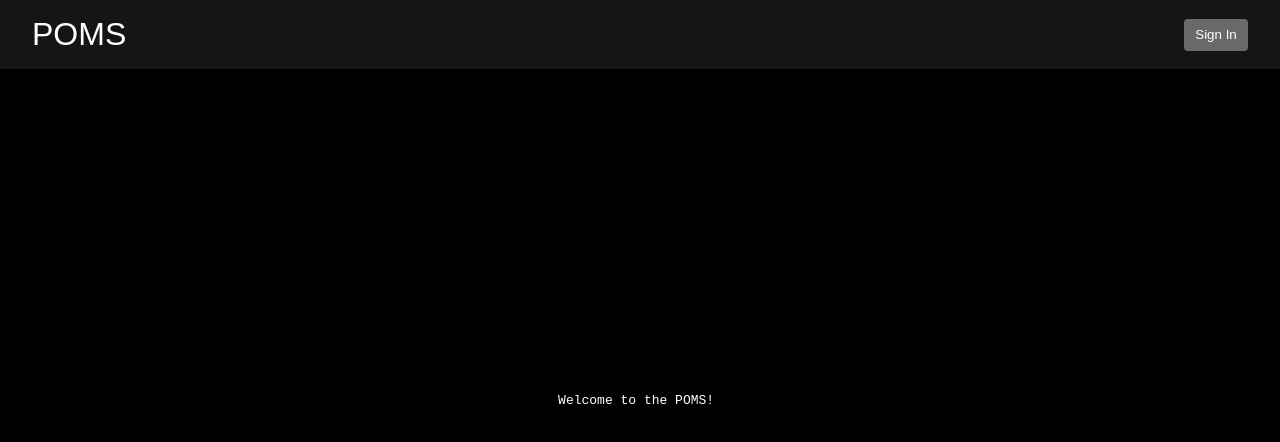
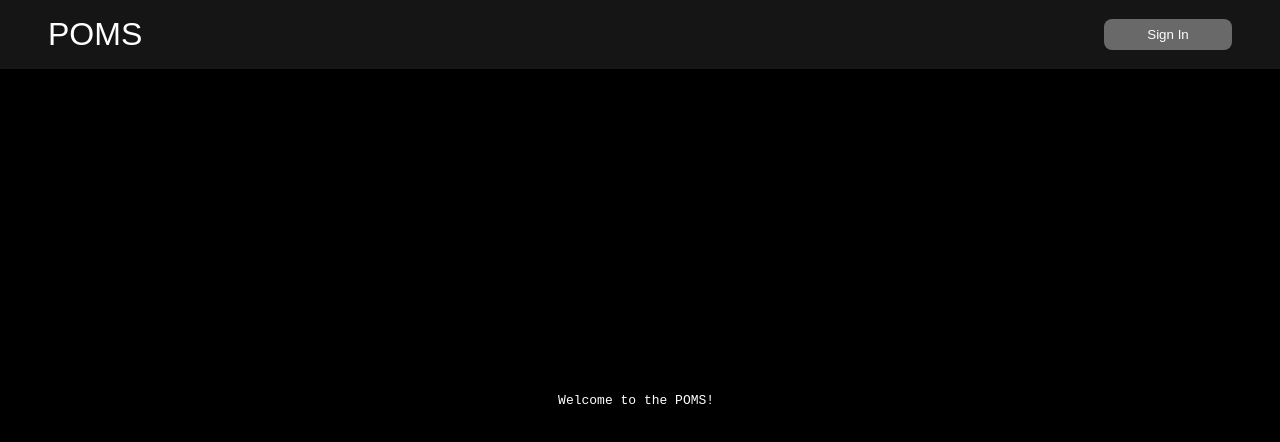
Before and after one commit to Maksim2498/poms, a React (Create React App) app in the folder site/: page / in a window 1280 px wide. Shown: the top 442 px of the page. Built offline with nearby package versions, Linux system fonts and the light colour scheme.

Commit message:
Extended User component functionality

```diff
--- a/site/src/App.tsx
+++ b/site/src/App.tsx
@@ -2,7 +2,7 @@ import Header from "./components/Header/component"
 import Main   from "./components/Main/component"
 
 export default function App() {
-    return <div>
+    return <div className="App">
         <Header />
         <Main />
     </div>
--- a/site/src/components/Header/component.tsx
+++ b/site/src/components/Header/component.tsx
@@ -1,8 +1,10 @@
 import "./style.css"
+
+import User from "components/User/component"
 
 export default function Header() {
     return <header className="Header">
         <div className="logo">POMS</div>
-        <button className="sign-in">Sign In</button>
+        <User />
     </header>
 }
--- a/site/src/components/Header/style.css
+++ b/site/src/components/Header/style.css
@@ -3,31 +3,10 @@
     justify-content: space-between;
     align-items: center;
     border-bottom: thin black solid;
-    padding: 1rem 2rem;
+    padding: 1rem 3rem;
     background-color: #151515
-}
-
-.Header .github {
-    text-decoration: none
 }
 
 .Header .logo {
     font-size: 2rem
 }
-
-.Header .sign-in {
-    width: 4rem;
-    height: 2rem;
-    background-color: dimgray;
-    border: none;
-    border-radius: 4px;
-    transition: all 100ms
-}
-
-.Header .sign-in:hover {
-    transform: scale(1.05)
-}
-
-.Header .sign-in:active {
-    transform: scale(.95)
-}
--- /dev/null
+++ b/site/src/components/User/component.tsx
@@ -0,0 +1,24 @@
+import "./style.css"
+
+export interface Props {
+    user?: {
+        login:    string
+        isAdmin?: boolean
+    }
+}
+
+export default function User(props: Props) {
+    if (props.user == null)
+        return <div className="User">
+            <button className="sign-in">Sign In</button>
+        </div>
+
+    return <div className="User">
+        <div className="login">{props.user.login}</div>
+        <ul className="actions">
+            {props.user.isAdmin ? <li><button className="admin-panel">Admin Panel</button></li> : null}
+            <li><button className="options">Options</button></li>
+            <li><button className="sign-out">Sign Out</button></li>
+        </ul>
+    </div>
+}
--- /dev/null
+++ b/site/src/components/User/style.css
@@ -0,0 +1,63 @@
+.User {
+    position: relative
+}
+
+.User * {
+    border: none;
+    text-align: center
+}
+
+.User > * {
+    width: 8rem;
+}
+
+.User .login, .User .sign-in {
+    padding: .5rem;
+    background-color: dimgray;
+    border-radius: .5rem;
+    cursor:pointer;
+}
+
+.User:hover .sign-in {
+    background-color: #555
+}
+
+.User:active .sign-in {
+    background-color: #444
+}
+
+.User:hover .login {
+    border-radius: .5rem .5rem 0 0
+}
+
+.User .actions {
+    display: none
+}
+
+.User:hover .actions {
+    display: block;
+    position: absolute;
+    top: 2rem;
+    list-style: none;
+    background-color: #EEE;
+    border-radius: 0 0 .5rem .5rem
+}
+
+.User .actions button {
+    width: 100%;
+    border: none;
+    padding: .5rem 0;
+    color: black
+}
+
+.User .actions button:hover {
+    background-color: #CCC
+}
+
+.User .actions button:active {
+    background-color: #BBB;
+}
+
+.User .actions li:last-child button {
+    border-radius: 0 0 .5rem .5rem
+}
--- a/site/src/index.css
+++ b/site/src/index.css
@@ -2,6 +2,7 @@
     margin:  0;
     padding: 0;
     font-family: sans-serif;
+    box-sizing: border-box;
     color: white
 }
 
```
